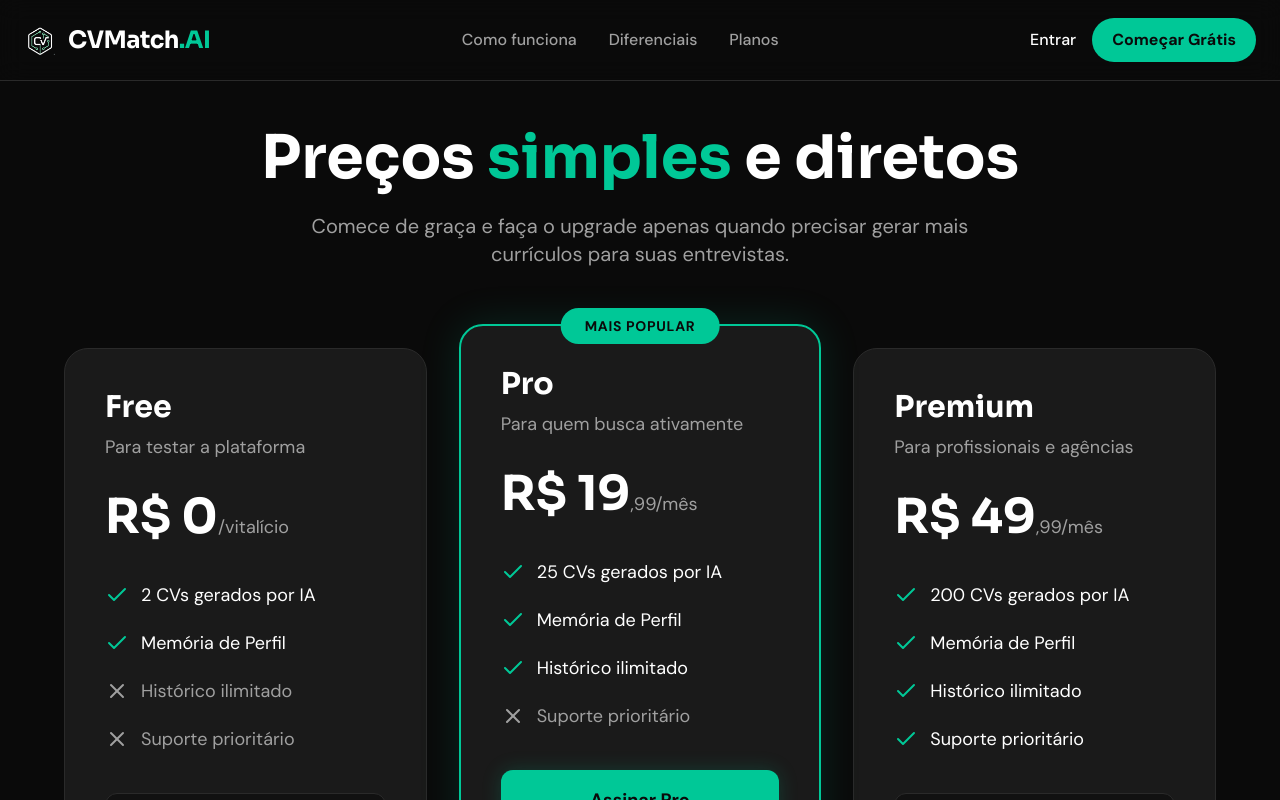
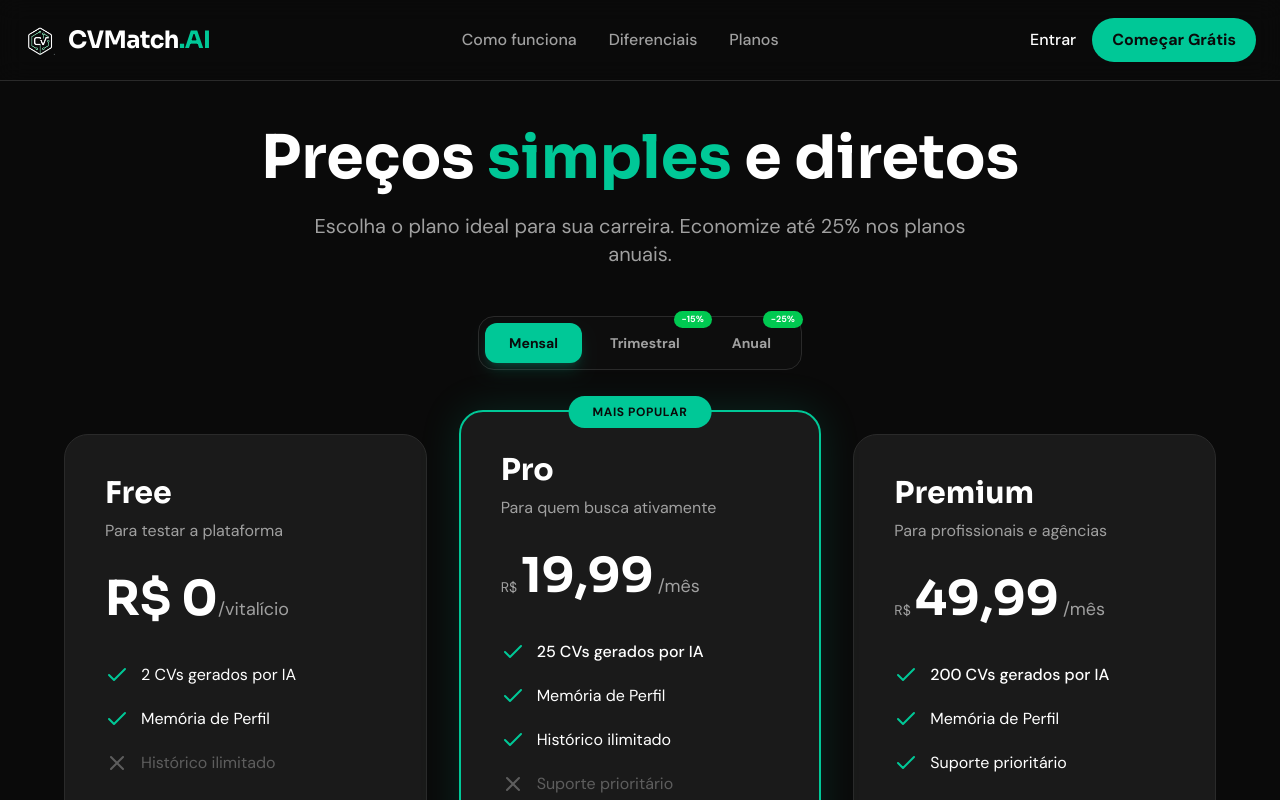
Before and after one commit to Fernando1403/CVMATCH, a Next.js app: page /planos in a window 1280 px wide. Shown: the top 800 px of the page. Built offline with nearby package versions, Linux system fonts and the light colour scheme; no server answers.

Commit message:
feat: implements discount in long timme plans

```diff
--- a/src/app/page.tsx
+++ b/src/app/page.tsx
@@ -1,9 +1,28 @@
+"use client";
+
 import Link from "next/link";
 import { ArrowRight, Sparkles, Check, X, Upload, FileText, Zap, BrainCircuit, Target, LayoutTemplate } from "lucide-react";
 import { Header } from "@/components/layout/Header";
 import { Footer } from "@/components/layout/Footer";
+import { useState } from "react";
+
+type Period = "mensal" | "trimestral" | "anual";
 
 export default function Home() {
+  const [period, setPeriod] = useState<Period>("mensal");
+
+  const prices = {
+    pro: {
+      mensal: "19,99",
+      trimestral: "16,99",
+      anual: "14,99",
+    },
+    premium: {
+      mensal: "49,99",
+      trimestral: "42,49",
+      anual: "37,49",
+    }
+  };
   return (
     <div className="flex flex-col min-h-screen bg-background overflow-x-hidden">
       <Header />
@@ -134,7 +153,33 @@ export default function Home() {
           <div className="max-w-7xl mx-auto px-6">
             <div className="text-center mb-12 md:mb-16">
               <h2 className="text-accent font-bold uppercase tracking-widest text-[10px] md:text-sm mb-4">Planos</h2>
-              <h3 className="font-display text-3xl md:text-5xl font-bold text-white">Escolha seu foguete</h3>
+              <h3 className="font-display text-3xl md:text-5xl font-bold text-white mb-8">Escolha seu foguete</h3>
+
+              {/* Seletor de Período */}
+              <div className="flex justify-center mb-12">
+                <div className="bg-background p-1 rounded-xl border border-border flex items-center gap-1">
+                  <button
+                    onClick={() => setPeriod("mensal")}
+                    className={`px-4 py-2 rounded-lg text-xs font-bold transition-all ${period === "mensal" ? "bg-accent text-background" : "text-muted hover:text-white"}`}
+                  >
+                    Mensal
+                  </button>
+                  <button
+                    onClick={() => setPeriod("trimestral")}
+                    className={`px-4 py-2 rounded-lg text-xs font-bold transition-all relative ${period === "trimestral" ? "bg-accent text-background" : "text-muted hover:text-white"}`}
+                  >
+                    Trimestral
+                    <span className="absolute -top-2 -right-1 bg-green-500 text-[8px] text-white px-1.5 py-0.5 rounded-full">-15%</span>
+                  </button>
+                  <button
+                    onClick={() => setPeriod("anual")}
+                    className={`px-4 py-2 rounded-lg text-xs font-bold transition-all relative ${period === "anual" ? "bg-accent text-background" : "text-muted hover:text-white"}`}
+                  >
+                    Anual
+                    <span className="absolute -top-2 -right-1 bg-green-500 text-[8px] text-white px-1.5 py-0.5 rounded-full">-25%</span>
+                  </button>
+                </div>
+              </div>
             </div>
 
             <div className="grid grid-cols-1 md:grid-cols-3 gap-8 max-w-5xl mx-auto">
@@ -156,7 +201,8 @@ export default function Home() {
                 <div className="absolute -top-4 left-1/2 -translate-x-1/2 bg-accent text-background text-[10px] font-black uppercase tracking-widest px-4 py-1 rounded-full">Popular</div>
                 <h4 className="text-lg font-bold text-white mb-2">Pro</h4>
                 <div className="mb-6">
-                  <span className="text-3xl font-bold text-white">R$ 19,99</span>
+                  <span className="text-3xl font-bold text-white">R$ {prices.pro[period]}</span>
+                  <span className="text-muted text-xs">/mês</span>
                 </div>
                 <ul className="space-y-4 mb-8 flex-1">
                   <li className="flex items-center gap-2 text-sm text-white"><Check size={18} className="text-accent" /> 25 CVs gerados</li>
@@ -170,7 +216,8 @@ export default function Home() {
               <div className="bg-card border border-border p-6 md:p-8 rounded-3xl flex flex-col hover:border-accent/20 transition-all order-3">
                 <h4 className="text-lg font-bold text-white mb-2">Premium</h4>
                 <div className="mb-6">
-                  <span className="text-3xl font-bold text-white">R$ 49,99</span>
+                  <span className="text-3xl font-bold text-white">R$ {prices.premium[period]}</span>
+                  <span className="text-muted text-xs">/mês</span>
                 </div>
                 <ul className="space-y-4 mb-8 flex-1">
                   <li className="flex items-center gap-2 text-sm text-white"><Check size={18} className="text-accent" /> 200 CVs gerados</li>
--- a/src/app/planos/page.tsx
+++ b/src/app/planos/page.tsx
@@ -1,80 +1,130 @@
+"use client";
+
 import { Header } from "@/components/layout/Header";
 import { Footer } from "@/components/layout/Footer";
-import { Check, X } from "lucide-react";
+import { Check, X, Zap } from "lucide-react";
+import { useState } from "react";
 import Link from "next/link";
 
+type Period = "mensal" | "trimestral" | "anual";
+
 export default function Planos() {
+  const [period, setPeriod] = useState<Period>("mensal");
+
+  const prices = {
+    pro: {
+      mensal: { price: "19,99", total: "19,99", perMonth: "19,99" },
+      trimestral: { price: "16,99", total: "50,97", perMonth: "16,99", discount: "15%" },
+      anual: { price: "14,99", total: "179,88", perMonth: "14,99", discount: "25%" },
+    },
+    premium: {
+      mensal: { price: "49,99", total: "49,99", perMonth: "49,99" },
+      trimestral: { price: "42,49", total: "127,47", perMonth: "42,49", discount: "15%" },
+      anual: { price: "37,49", total: "449,88", perMonth: "37,49", discount: "25%" },
+    }
+  };
+
   return (
-    <div className="flex flex-col min-h-screen">
+    <div className="flex flex-col min-h-screen bg-background">
       <Header />
-      <main className="flex-grow pt-32 pb-24">
-        <section className="max-w-7xl mx-auto px-6">
-          <div className="text-center mb-20">
-            <h1 className="font-display text-5xl md:text-6xl font-bold mb-6 text-white">
+      <main className="flex-grow pt-32 pb-24 px-6">
+        <section className="max-w-7xl mx-auto">
+          <div className="text-center mb-16">
+            <h1 className="font-display text-4xl md:text-6xl font-bold mb-6 text-white">
               Preços <span className="text-accent">simples</span> e diretos
             </h1>
-            <p className="text-xl text-muted max-w-2xl mx-auto">
-              Comece de graça e faça o upgrade apenas quando precisar gerar mais currículos para suas entrevistas.
+            <p className="text-lg md:text-xl text-muted max-w-2xl mx-auto mb-12">
+              Escolha o plano ideal para sua carreira. Economize até 25% nos planos anuais.
             </p>
+
+            {/* Seletor de Período */}
+            <div className="flex justify-center mb-12">
+              <div className="bg-secondary/50 p-1.5 rounded-2xl border border-border flex items-center gap-1">
+                <button
+                  onClick={() => setPeriod("mensal")}
+                  className={`px-6 py-2.5 rounded-xl text-sm font-bold transition-all ${period === "mensal" ? "bg-accent text-background shadow-lg shadow-accent/20" : "text-muted hover:text-white"}`}
+                >
+                  Mensal
+                </button>
+                <button
+                  onClick={() => setPeriod("trimestral")}
+                  className={`px-6 py-2.5 rounded-xl text-sm font-bold transition-all relative ${period === "trimestral" ? "bg-accent text-background shadow-lg shadow-accent/20" : "text-muted hover:text-white"}`}
+                >
+                  Trimestral
+                  <span className="absolute -top-3 -right-2 bg-green-500 text-[9px] text-white px-2 py-0.5 rounded-full">-15%</span>
+                </button>
+                <button
+                  onClick={() => setPeriod("anual")}
+                  className={`px-6 py-2.5 rounded-xl text-sm font-bold transition-all relative ${period === "anual" ? "bg-accent text-background shadow-lg shadow-accent/20" : "text-muted hover:text-white"}`}
+                >
+                  Anual
+                  <span className="absolute -top-3 -right-2 bg-green-500 text-[9px] text-white px-2 py-0.5 rounded-full">-25%</span>
+                </button>
+              </div>
+            </div>
           </div>
 
           <div className="grid md:grid-cols-3 gap-8 max-w-6xl mx-auto">
             {/* Free */}
-            <div className="bg-card border border-border rounded-3xl p-10 flex flex-col hover:border-accent/30 transition-colors">
+            <div className="bg-card border border-border rounded-3xl p-8 md:p-10 flex flex-col hover:border-accent/30 transition-colors">
               <h3 className="text-3xl font-display font-bold text-white mb-2">Free</h3>
-              <p className="text-muted mb-8 text-lg">Para testar a plataforma</p>
+              <p className="text-muted mb-8">Para testar a plataforma</p>
               <div className="mb-10">
                 <span className="text-5xl font-display font-bold text-white">R$ 0</span>
                 <span className="text-muted text-lg">/vitalício</span>
               </div>
               <ul className="space-y-5 mb-10 flex-1">
-                <li className="flex items-center gap-3 text-white text-lg"><Check size={24} className="text-accent" /> 2 CVs gerados por IA</li>
-                <li className="flex items-center gap-3 text-white text-lg"><Check size={24} className="text-accent" /> Memória de Perfil</li>
-                <li className="flex items-center gap-3 text-muted text-lg"><X size={24} /> Histórico ilimitado</li>
-                <li className="flex items-center gap-3 text-muted text-lg"><X size={24} /> Suporte prioritário</li>
+                <li className="flex items-center gap-3 text-white"><Check size={24} className="text-accent" /> 2 CVs gerados por IA</li>
+                <li className="flex items-center gap-3 text-white"><Check size={24} className="text-accent" /> Memória de Perfil</li>
+                <li className="flex items-center gap-3 text-muted opacity-50"><X size={24} /> Histórico ilimitado</li>
               </ul>
-              <Link href="/auth/cadastro" className="block text-center bg-secondary hover:bg-border text-white border border-border py-4 rounded-xl font-bold transition-colors text-lg">
+              <Link href="/auth/cadastro" className="block text-center bg-secondary hover:bg-border text-white border border-border py-4 rounded-xl font-bold transition-colors">
                 Começar Grátis
               </Link>
             </div>
 
             {/* Pro */}
-            <div className="bg-card border-2 border-accent rounded-3xl p-10 flex flex-col relative transform md:-translate-y-6 shadow-[0_0_40px_rgba(0,200,151,0.15)]">
-              <div className="absolute top-0 left-1/2 -translate-x-1/2 -translate-y-1/2 bg-accent text-background font-bold px-6 py-2 rounded-full text-sm uppercase tracking-wider">
+            <div className="bg-card border-2 border-accent rounded-3xl p-8 md:p-10 flex flex-col relative md:-translate-y-6 shadow-[0_0_40px_rgba(0,200,151,0.15)]">
+              <div className="absolute top-0 left-1/2 -translate-x-1/2 -translate-y-1/2 bg-accent text-background font-bold px-6 py-2 rounded-full text-xs uppercase tracking-wider">
                 Mais Popular
               </div>
               <h3 className="text-3xl font-display font-bold text-white mb-2">Pro</h3>
-              <p className="text-muted mb-8 text-lg">Para quem busca ativamente</p>
+              <p className="text-muted mb-8">Para quem busca ativamente</p>
               <div className="mb-10">
-                <span className="text-5xl font-display font-bold text-white">R$ 19</span>
-                <span className="text-muted text-lg">,99/mês</span>
+                <div className="flex items-baseline gap-1">
+                  <span className="text-sm text-muted">R$</span>
+                  <span className="text-5xl font-display font-bold text-white">{prices.pro[period].price}</span>
+                  <span className="text-muted text-lg">/mês</span>
+                </div>
               </div>
               <ul className="space-y-5 mb-10 flex-1">
-                <li className="flex items-center gap-3 text-white text-lg"><Check size={24} className="text-accent" /> 25 CVs gerados por IA</li>
-                <li className="flex items-center gap-3 text-white text-lg"><Check size={24} className="text-accent" /> Memória de Perfil</li>
-                <li className="flex items-center gap-3 text-white text-lg"><Check size={24} className="text-accent" /> Histórico ilimitado</li>
-                <li className="flex items-center gap-3 text-muted text-lg"><X size={24} /> Suporte prioritário</li>
+                <li className="flex items-center gap-3 text-white font-medium"><Check size={24} className="text-accent" /> 25 CVs gerados por IA</li>
+                <li className="flex items-center gap-3 text-white"><Check size={24} className="text-accent" /> Memória de Perfil</li>
+                <li className="flex items-center gap-3 text-white"><Check size={24} className="text-accent" /> Histórico ilimitado</li>
+                <li className="flex items-center gap-3 text-muted opacity-50"><X size={24} /> Suporte prioritário</li>
               </ul>
-              <Link href="/auth/cadastro" className="block text-center w-full bg-accent hover:bg-accent-hover text-background py-4 rounded-xl font-bold transition-colors text-lg shadow-[0_0_20px_rgba(0,200,151,0.2)]">
+              <Link href="/auth/cadastro" className="block text-center w-full bg-accent hover:bg-accent-hover text-background py-4 rounded-xl font-bold transition-colors shadow-[0_0_20px_rgba(0,200,151,0.2)]">
                 Assinar Pro
               </Link>
             </div>
 
             {/* Premium */}
-            <div className="bg-card border border-border rounded-3xl p-10 flex flex-col hover:border-accent/30 transition-colors">
+            <div className="bg-card border border-border rounded-3xl p-8 md:p-10 flex flex-col hover:border-accent/30 transition-colors">
               <h3 className="text-3xl font-display font-bold text-white mb-2">Premium</h3>
-              <p className="text-muted mb-8 text-lg">Para profissionais e agências</p>
+              <p className="text-muted mb-8">Para profissionais e agências</p>
               <div className="mb-10">
-                <span className="text-5xl font-display font-bold text-white">R$ 49</span>
-                <span className="text-muted text-lg">,99/mês</span>
+                <div className="flex items-baseline gap-1">
+                  <span className="text-sm text-muted">R$</span>
+                  <span className="text-5xl font-display font-bold text-white">{prices.premium[period].price}</span>
+                  <span className="text-muted text-lg">/mês</span>
+                </div>
               </div>
               <ul className="space-y-5 mb-10 flex-1">
-                <li className="flex items-center gap-3 text-white text-lg"><Check size={24} className="text-accent" /> 200 CVs gerados por IA</li>
-                <li className="flex items-center gap-3 text-white text-lg"><Check size={24} className="text-accent" /> Memória de Perfil</li>
-                <li className="flex items-center gap-3 text-white text-lg"><Check size={24} className="text-accent" /> Histórico ilimitado</li>
-                <li className="flex items-center gap-3 text-white text-lg"><Check size={24} className="text-accent" /> Suporte prioritário</li>
+                <li className="flex items-center gap-3 text-white font-medium"><Check size={24} className="text-accent" /> 200 CVs gerados por IA</li>
+                <li className="flex items-center gap-3 text-white"><Check size={24} className="text-accent" /> Memória de Perfil</li>
+                <li className="flex items-center gap-3 text-white"><Check size={24} className="text-accent" /> Suporte prioritário</li>
               </ul>
-              <Link href="/auth/cadastro" className="block text-center w-full bg-secondary hover:bg-border text-white border border-border py-4 rounded-xl font-bold transition-colors text-lg">
+              <Link href="/auth/cadastro" className="block text-center w-full bg-secondary hover:bg-border text-white border border-border py-4 rounded-xl font-bold transition-colors">
                 Assinar Premium
               </Link>
             </div>
```
